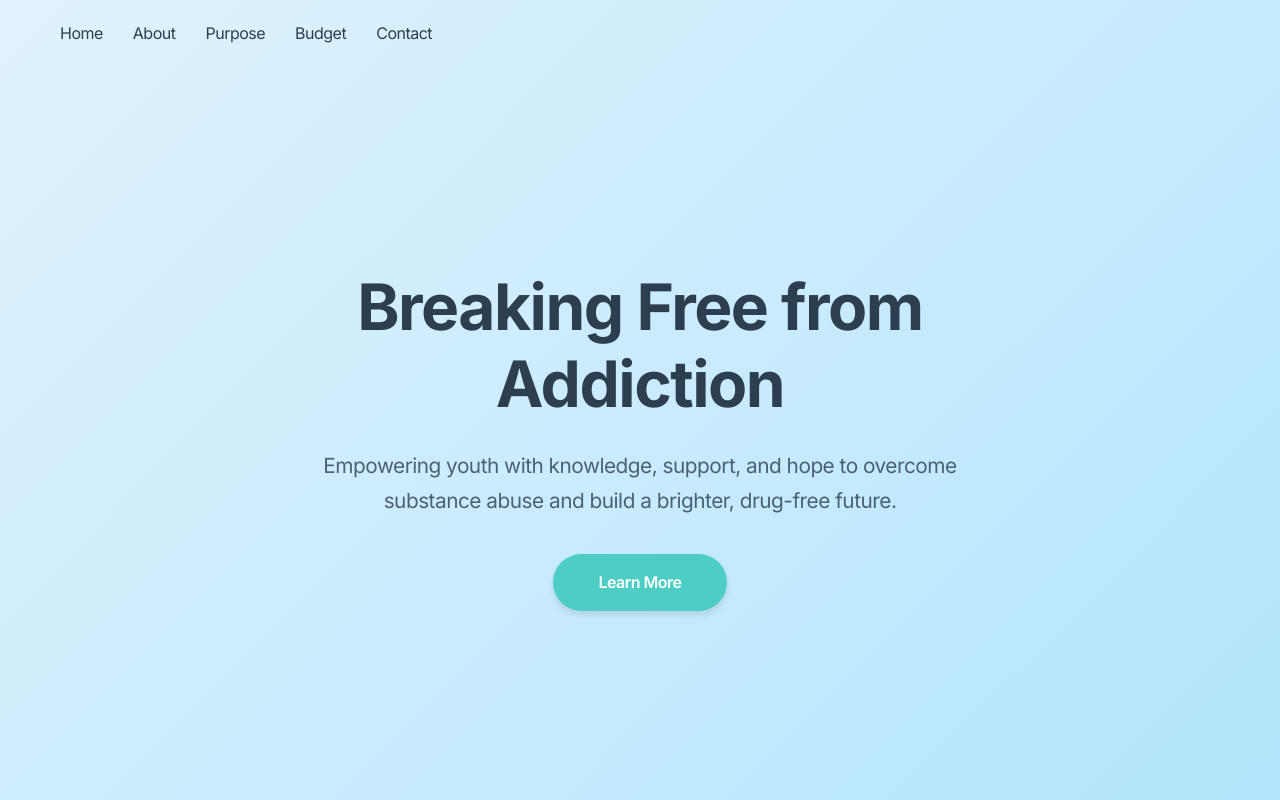
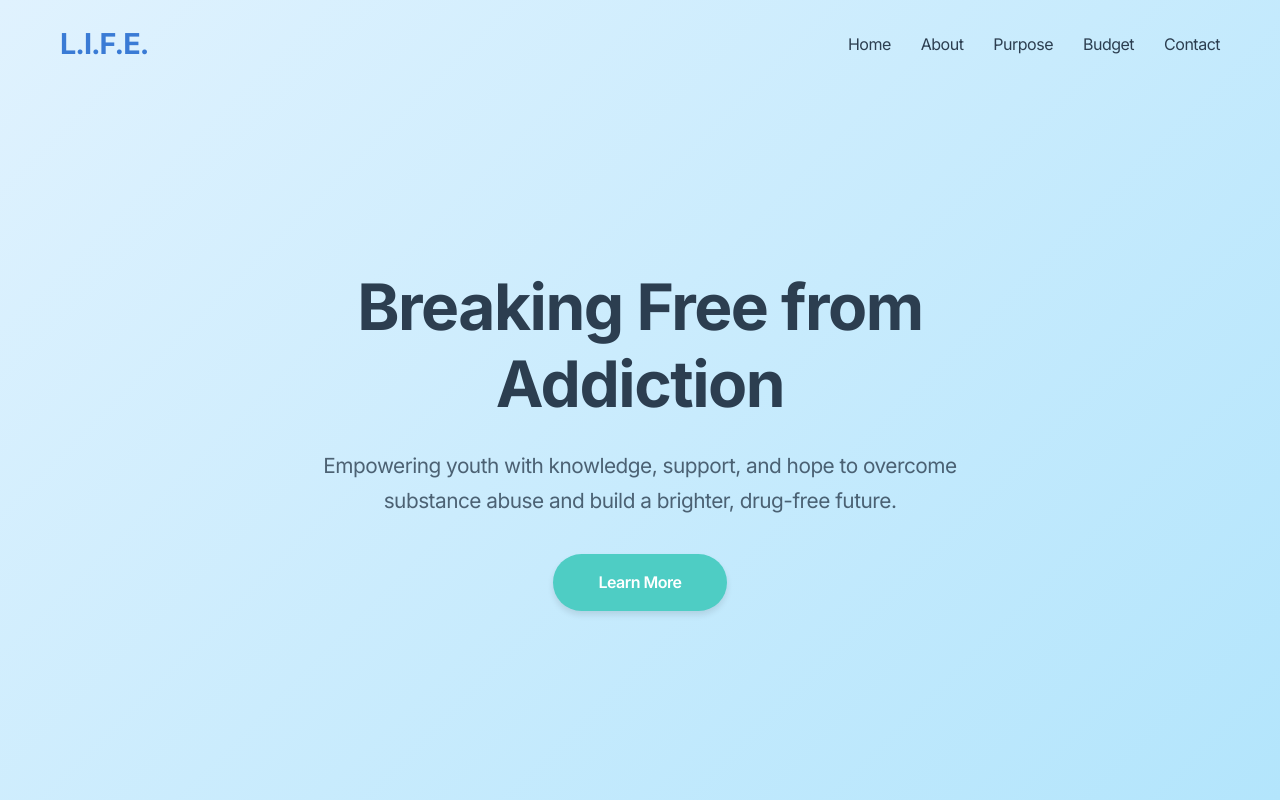
Before and after one commit to Serkamma/fourth-true-love, a plain HTML site: page index.html in a window 1280 px wide. Shown: the top 800 px of the page. Drawn offline with Linux system fonts and the light colour scheme.

Commit message:
Update index.html

```diff
--- a/index.html
+++ b/index.html
@@ -6,11 +6,12 @@
     <title>L.I.F.E. - Breaking Free from Addiction</title>
     <link href="https://fonts.googleapis.com/css2?family=Inter:wght@300;400;600;700&display=swap" rel="stylesheet">
     <link rel="stylesheet" href="assets/css/styles.css">
-
 </head>
 <body>
+    <!-- Navigation -->
     <nav class="navbar">
         <div class="container navbar-content">
+            <div class="logo">L.I.F.E.</div>
             <div class="nav-links">
                 <a href="#home">Home</a>
                 <a href="#about">About</a>
@@ -20,6 +21,7 @@
             </div>
         </div>
     </nav>
+
     <!-- Hero Section -->
     <section id="home" class="hero">
         <div class="container hero-content">
```
Lines whose indentation alone changed are shown as unchanged.
